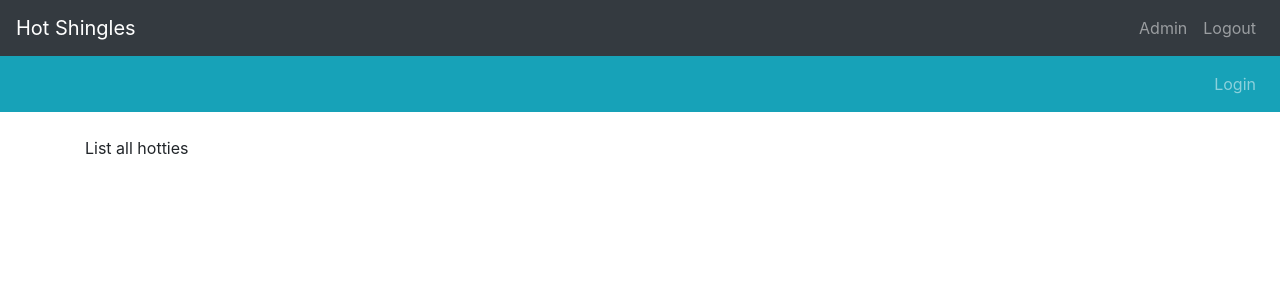
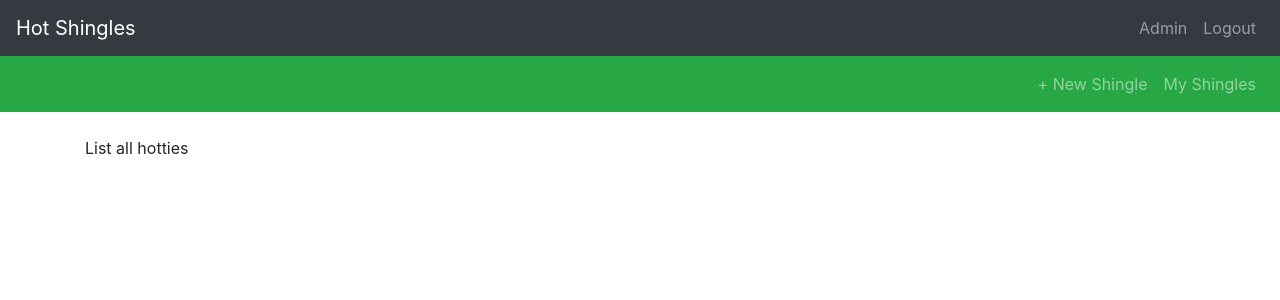
Before and after one commit to djpeach/hotShingles, a Django app: page /hotties/ in a window 1280 px wide. Shown: the top 300 px of the page. Run offline with Django 3.2, Linux system fonts and the light colour scheme; the visitor is signed in with stand-in values (Sample User, id 1); some libraries are stand-ins or nearby versions.

Commit message:
shingles can be created and listed by user

```diff
--- a/Django/hot_shingles/Hotties/urls.py
+++ b/Django/hot_shingles/Hotties/urls.py
@@ -10,5 +10,6 @@
     path('register/', views.user_registration, name='registration'),
     path('login/', auth_views.LoginView.as_view(template_name='hotties/login.html'), name='login'),
     path('logout/', auth_views.LogoutView.as_view(template_name='hotties/logout.html'), name='logout'),
+    path('my_shingles/<int:pk>/', views.ShinglesListByUser.as_view(), name='list_users_shingles'),
     # path('profile/', views.user_profile, name='profile'),
 ]
--- a/Django/hot_shingles/Hotties/views.py
+++ b/Django/hot_shingles/Hotties/views.py
@@ -1,7 +1,9 @@
-from django.shortcuts import render, redirect
+from django.shortcuts import render, redirect, get_object_or_404
 from django.views import generic
 from django.contrib import messages
+from django.contrib.auth import mixins, models as auth_models
 from . import models, forms
+from Shingles import models as shingles_models
 
 
 def user_registration(req):
@@ -23,3 +25,12 @@
 
 class HottieDetail(generic.DetailView):
     model = models.Hottie
+
+
+class ShinglesListByUser(mixins.LoginRequiredMixin, generic.ListView):
+    model = shingles_models.Shingle
+
+    def get_queryset(self):
+        user = get_object_or_404(auth_models.User, id=self.kwargs.get('pk'))
+        hottie = get_object_or_404(models.Hottie, user=user)
+        return shingles_models.Shingle.objects.filter(owner=hottie)
--- a/Django/hot_shingles/Shingles/models.py
+++ b/Django/hot_shingles/Shingles/models.py
@@ -13,4 +13,4 @@
         return f'{self.title}'
 
     def get_absolute_url(self):
-        return reverse('shingles:shingle-detail', kwargs={'pk': self.id})
+        return reverse('shingles:list_all_shingles')
--- a/Django/hot_shingles/Shingles/urls.py
+++ b/Django/hot_shingles/Shingles/urls.py
@@ -5,4 +5,5 @@
 urlpatterns = [
     path('', views.ShingleListAll.as_view(), name='list_all_shingles'),
     path('<int:pk>/', views.ShingleDetail.as_view(), name='detail_shingle'),
+    path('new/', views.ShingleCreate.as_view(), name='create_shingle'),
 ]
--- a/Django/hot_shingles/Shingles/views.py
+++ b/Django/hot_shingles/Shingles/views.py
@@ -1,6 +1,12 @@
 from django.shortcuts import render
+from django.contrib.auth.mixins import LoginRequiredMixin
 from django.views import generic
 from . import models
+
+
+class ShingleCreate(LoginRequiredMixin, generic.CreateView):
+    model = models.Shingle
+    fields = '__all__'
 
 
 class ShingleListAll(generic.ListView):
--- a/Django/hot_shingles/templates/base.html
+++ b/Django/hot_shingles/templates/base.html
@@ -43,7 +43,7 @@
 	</div>
 </nav>
 {% if user.is_authenticated %}
-	<nav class="navbar navbar-expand-lg navbar-dark bg-info">
+	<nav class="navbar navbar-expand-lg navbar-dark bg-success">
 		<button class="navbar-toggler" type="button" data-toggle="collapse" data-target="#moderatorMenu"
 						aria-controls="navbarTogglerDemo01" aria-expanded="false" aria-label="Toggle navigation">
 			<span class="navbar-toggler-icon"></span>
@@ -51,7 +51,10 @@
 		<div class="collapse navbar-collapse" id="moderatorMenu">
 			<ul class="navbar-nav ml-auto mt-2 mt-lg-0">
 				<li class="nav-item">
-					<a class="nav-link" href="{% url 'shingles:create_shingle' %}">Login</a>
+					<a class="nav-link" href="{% url 'shingles:create_shingle' %}">+ New Shingle</a>
+				</li>
+				<li class="nav-item">
+					<a class="nav-link" href="{% url 'hotties:list_users_shingles' user.id %}">My Shingles</a>
 				</li>
 			</ul>
 		</div>
```
Also changed, not shown: Django/hot_shingles/templates/shingles/shingle_form.html (+16 -0 lines).
